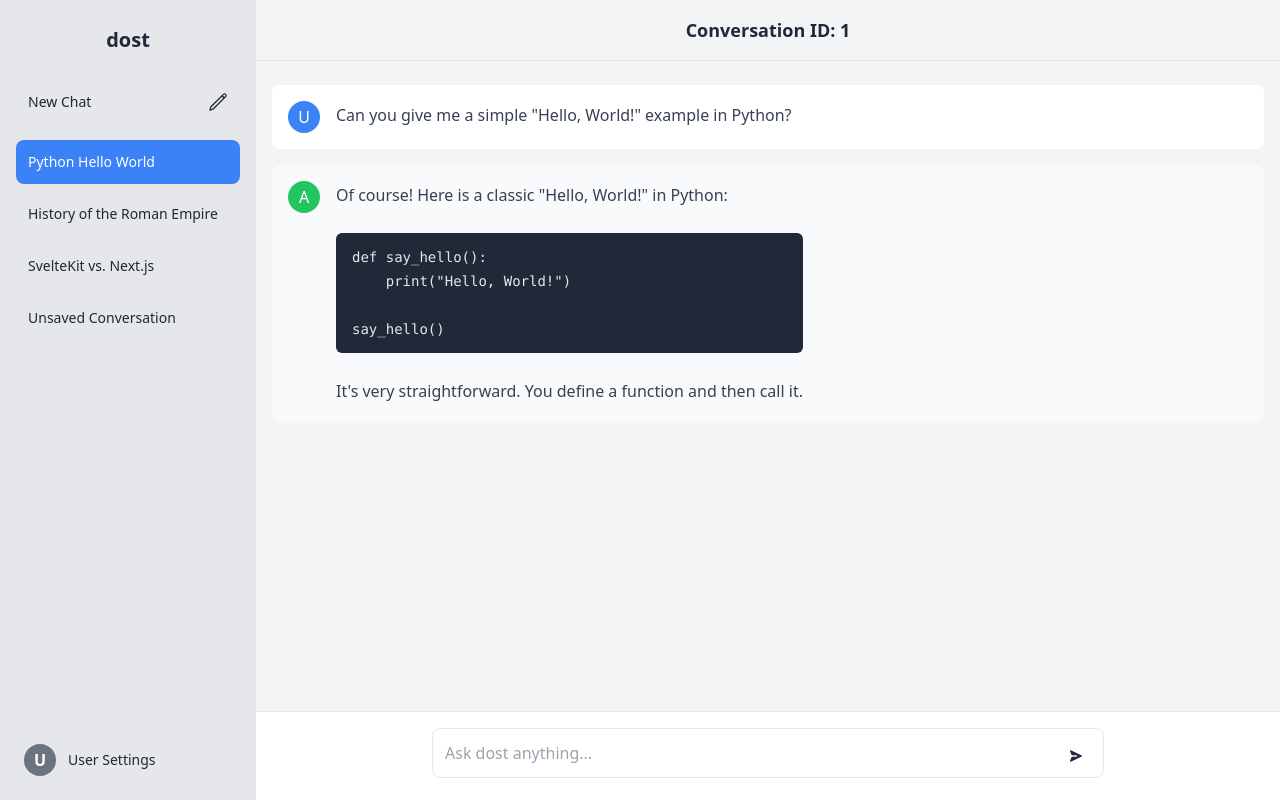
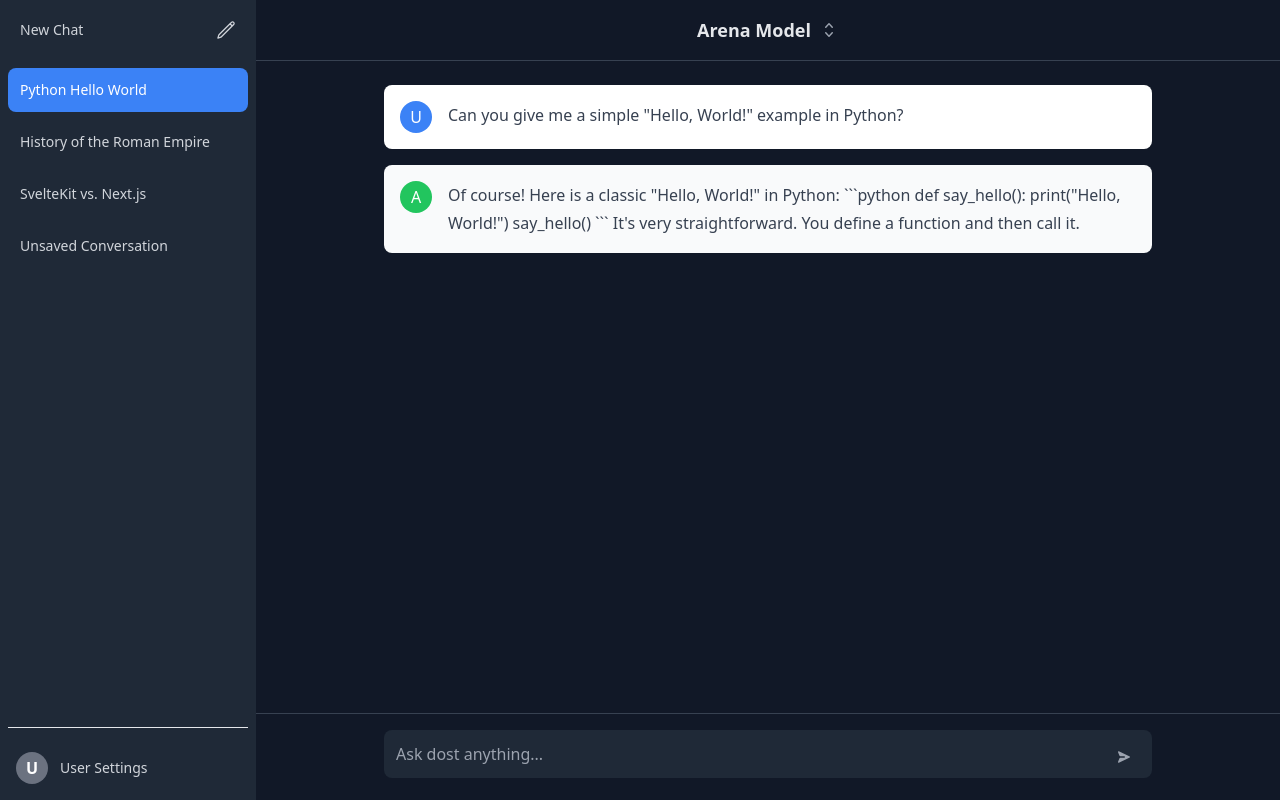
Before and after one commit to cbarkinozer/dost, a SvelteKit app in the folder frontend/: page /c/1 in a window 1280 px wide. Built offline with nearby package versions, Linux system fonts and the light colour scheme.

Commit message:
add features fundamental

```diff
--- a/frontend/package.json
+++ b/frontend/package.json
@@ -31,6 +31,7 @@
 		"vite": "^6.2.6"
 	},
 	"dependencies": {
+		"@popperjs/core": "^2.11.8",
 		"highlight.js": "^11.11.1",
 		"marked": "^16.0.0"
 	}
--- a/frontend/src/lib/components/chat/ChatInput.svelte
+++ b/frontend/src/lib/components/chat/ChatInput.svelte
@@ -8,50 +8,64 @@
         const trimmedValue = inputValue.trim();
         if (!trimmedValue) return;
 
-        // Create the new user message object with a unique ID
         const userMessage: Message = {
-            id: crypto.randomUUID(), // Add unique ID
+            id: crypto.randomUUID(),
             role: 'user',
             content: trimmedValue
         };
 
-        // Update the store with the new user message
         messages.update((currentMessages) => [...currentMessages, userMessage]);
+        inputValue = ''; // Clear input immediately
 
-        // Simulate an assistant response after a delay
-        setTimeout(() => {
-            const assistantMessage: Message = {
-                id: crypto.randomUUID(), // Add unique ID
-                role: 'assistant',
-                content: 'This is a simulated response. The backend is not connected yet.'
-            };
-            messages.update(currentMessages => [...currentMessages, assistantMessage]);
-        }, 1000);
+        // --- Start of Streaming Simulation ---
+        const responseWords = "This is a simulated streaming response. Each word appears one by one, just like a real LLM.".split(" ");
 
-        // Clear the input field after submission
-        inputValue = '';
+        const assistantMessage: Message = {
+            id: crypto.randomUUID(),
+            role: 'assistant',
+            content: '' // Start with empty content
+        };
+
+        // Add the empty assistant message bubble to the UI immediately
+        messages.update(currentMessages => [...currentMessages, assistantMessage]);
+
+        let wordIndex = 0;
+        const streamInterval = setInterval(() => {
+            if (wordIndex < responseWords.length) {
+                messages.update(currentMessages => {
+                    const messageToUpdate = currentMessages.find(m => m.id === assistantMessage.id);
+                    if (messageToUpdate) {
+                        messageToUpdate.content += responseWords[wordIndex] + " ";
+                    }
+                    return currentMessages;
+                });
+                wordIndex++;
+            } else {
+                clearInterval(streamInterval);
+            }
+        }, 100);
+        // --- End of Streaming Simulation ---
     }
 
     function handleKeydown(event: KeyboardEvent) {
-        // Submit on Enter key, but allow Shift+Enter for new lines
         if (event.key === 'Enter' && !event.shiftKey) {
-            event.preventDefault(); // Prevent default Enter behavior (adding a new line)
+            event.preventDefault();
             handleSubmit();
         }
     }
 </script>
 
-<div class="p-4 bg-white dark:bg-gray-800 border-t dark:border-gray-700">
-    <div class="max-w-2xl mx-auto">
+<div class="p-4 bg-gray-900 border-t border-gray-700">
+    <div class="max-w-3xl mx-auto">
         <form on:submit|preventDefault={handleSubmit} class="relative">
             <textarea
                 bind:value={inputValue}
                 on:keydown={handleKeydown}
-                class="w-full p-3 pr-12 border rounded-lg dark:bg-gray-700 dark:border-gray-600 focus:outline-none focus:ring-2 focus:ring-blue-500 resize-none"
+                class="w-full p-3 pr-12 bg-gray-800 border-gray-600 rounded-lg text-gray-200 focus:outline-none focus:ring-2 focus:ring-blue-500 resize-none"
                 rows="1"
                 placeholder="Ask dost anything..."
             ></textarea>
-            <button type="submit" class="absolute right-3 top-1/2 -translate-y-1/2 p-2 rounded-full hover:bg-gray-200 dark:hover:bg-gray-600" aria-label="Send message">
+            <button type="submit" class="absolute right-3 top-1/2 -translate-y-1/2 p-2 rounded-full text-gray-400 hover:bg-gray-700 hover:text-gray-200" aria-label="Send message">
                 <svg xmlns="http://www.w3.org/2000/svg" viewBox="0 0 16 16" fill="currentColor" class="w-4 h-4">
                     <path d="M2.87 2.298a.75.75 0 0 0-.812 1.021L3.39 6.624a1 1 0 0 0 .928.626H8.25a.75.75 0 0 1 0 1.5H4.318a1 1 0 0 0-.927.626l-1.333 3.305a.75.75 0 0 0 .812 1.022L13.25 8.75a.75.75 0 0 0 0-1.5L2.87 2.298Z" />
                 </svg>
--- /dev/null
+++ b/frontend/src/lib/components/chat/ChatPlaceholder.svelte
@@ -0,0 +1,23 @@
+<div class="flex flex-col items-center justify-center h-full text-gray-400 px-4">
+    <div class="text-3xl font-bold mb-2 text-gray-200">dost</div>
+    <div class="text-xl mb-8">How can I help you today?</div>
+
+    <div class="grid grid-cols-1 sm:grid-cols-2 gap-4 w-full max-w-3xl">
+        <button class="bg-gray-800 p-4 rounded-lg text-left hover:bg-gray-700 transition-colors">
+            <div class="font-semibold text-white">Help me study</div>
+            <div>vocabulary for a college entrance exam</div>
+        </button>
+        <button class="bg-gray-800 p-4 rounded-lg text-left hover:bg-gray-700 transition-colors">
+            <div class="font-semibold text-white">Give me ideas</div>
+            <div>for what to do with my kids' art</div>
+        </button>
+        <button class="bg-gray-800 p-4 rounded-lg text-left hover:bg-gray-700 transition-colors">
+            <div class="font-semibold text-white">Overcome procrastination</div>
+            <div>Give me tips</div>
+        </button>
+        <button class="bg-gray-800 p-4 rounded-lg text-left hover:bg-gray-700 transition-colors">
+            <div class="font-semibold text-white">Tell me a fun fact</div>
+            <div>about the Roman Empire</div>
+        </button>
+    </div>
+</div>
--- a/frontend/src/lib/components/chat/Markdown.svelte
+++ b/frontend/src/lib/components/chat/Markdown.svelte
@@ -1,31 +1,42 @@
 <script lang="ts">
-  import { onMount } from 'svelte';
   import { marked } from 'marked';
   import hljs from 'highlight.js';
-
-  // Import a CSS theme for highlight.js
-  // You can choose from many themes in `node_modules/highlight.js/styles`
   import 'highlight.js/styles/github-dark.css';
 
   export let content: string = '';
 
-  // Configure marked to use highlight.js for code blocks
+  const renderer = new marked.Renderer();
+
+  // The 'marked' library passes a single object. The `lang` property can be undefined.
+  // This is the corrected function signature.
+  renderer.code = (code: string, lang: string | undefined) => {
+    const language = lang || 'plaintext';
+    const validLanguage = hljs.getLanguage(language) ? language : 'plaintext';
+
+    const highlightedCode = hljs.highlight(code, { language: validLanguage }).value;
+
+    // The 'hljs' class is required by highlight.js themes
+    return `<pre><code class="hljs ${validLanguage}">${highlightedCode}</code></pre>`;
+  };
+
   marked.setOptions({
-    highlight: (code, lang) => {
-      const language = hljs.getLanguage(lang) ? lang : 'plaintext';
-      return hljs.highlight(code, { language }).value;
-    },
-    gfm: true, // Use GitHub Flavored Markdown
-    breaks: true, // Convert single line breaks to <br>
+    renderer: renderer,
+    gfm: true,
+    breaks: true,
   });
 
-  // The parsed HTML will be stored here
   let parsedContent = '';
-
-  // We use a reactive statement `$: ` to automatically re-run this code
-  // whenever the 'content' prop changes.
   $: {
-    parsedContent = marked.parse(content) as string;
+    if (content) {
+      try {
+        parsedContent = marked.parse(content) as string;
+      } catch (e) {
+        console.error("Error parsing markdown:", e);
+        parsedContent = content; // Fallback to unparsed content on error
+      }
+    } else {
+      parsedContent = '';
+    }
   }
 </script>
 
--- /dev/null
+++ b/frontend/src/lib/components/chat/ModelSelector.svelte
@@ -0,0 +1,80 @@
+<script lang="ts">
+  import { createPopper } from '@popperjs/core';
+  import { onMount, onDestroy } from 'svelte';
+
+  let dropdownOpen = false;
+  let triggerElement: HTMLElement;
+  let dropdownElement: HTMLElement;
+  let popperInstance: any;
+
+  // Mock data
+  const models = [
+    { id: 'arena', name: 'Arena Model', size: '' },
+    { id: 'llama3-70b', name: 'llama3:70b', size: '70.6B' },
+    { id: 'mistral-latest', name: 'mistral:latest', size: '7.2B' },
+    { id: 'llama3-8b', name: 'llama3:8b', size: '8.0B' }
+  ];
+  let selectedModel = models[0];
+
+  function toggleDropdown() {
+    dropdownOpen = !dropdownOpen;
+  }
+
+  function selectModel(model: typeof models[0]) {
+    selectedModel = model;
+    dropdownOpen = false;
+  }
+
+  function closeDropdown(event: MouseEvent) {
+    if (
+      triggerElement && !triggerElement.contains(event.target as Node) &&
+      dropdownElement && !dropdownElement.contains(event.target as Node)
+    ) {
+      dropdownOpen = false;
+    }
+  }
+
+  onMount(() => {
+    popperInstance = createPopper(triggerElement, dropdownElement, {
+      placement: 'bottom-start',
+    });
+    window.addEventListener('click', closeDropdown);
+  });
+
+  onDestroy(() => {
+      if (popperInstance) {
+          popperInstance.destroy();
+      }
+      window.removeEventListener('click', closeDropdown);
+  })
+</script>
+
+<div class="relative">
+  <button bind:this={triggerElement} on:click|stopPropagation={toggleDropdown} class="flex items-center gap-2">
+    <span class="text-lg font-semibold text-gray-200">{selectedModel.name}</span>
+    <svg xmlns="http://www.w3.org/2000/svg" viewBox="0 0 20 20" fill="currentColor" class="w-5 h-5 text-gray-400">
+      <path fill-rule="evenodd" d="M10 3a.75.75 0 0 1 .55.24l3.25 3.5a.75.75 0 1 1-1.1 1.02L10 4.852 7.3 7.76a.75.75 0 0 1-1.1-1.02l3.25-3.5A.75.75 0 0 1 10 3ZM10 17a.75.75 0 0 1-.55-.24l-3.25-3.5a.75.75 0 1 1 1.1-1.02L10 15.148l2.7-2.913a.75.75 0 0 1 1.1 1.02l-3.25 3.5A.75.75 0 0 1 10 17Z" clip-rule="evenodd" />
+    </svg>
+  </button>
+
+  {#if dropdownOpen}
+    <div bind:this={dropdownElement} class="absolute z-10 mt-2 w-72 rounded-xl bg-gray-800 border border-gray-700 p-2 shadow-lg ring-1 ring-black ring-opacity-5">
+      <input type="text" placeholder="Search a model" class="w-full bg-gray-700 border-gray-600 rounded-md p-2 mb-2 text-white focus:ring-blue-500 focus:border-blue-500">
+      <div class="space-y-1">
+        {#each models as model (model.id)}
+          <button on:click={() => selectModel(model)} class="w-full text-left flex items-center justify-between p-2 rounded-md hover:bg-gray-700">
+            <div class="flex items-center gap-2 text-gray-300">
+              <svg xmlns="http://www.w3.org/2000/svg" width="24" height="24" viewBox="0 0 24 24" fill="none" stroke="currentColor" stroke-width="2" stroke-linecap="round" stroke-linejoin="round" class="w-4 h-4"><circle cx="12" cy="12" r="10"></circle><circle cx="12" cy="12" r="4"></circle><line x1="22" x2="18" y1="12" y2="12"></line><line x1="6" x2="2" y1="12" y2="12"></line><line x1="12" x2="12" y1="2" y2="6"></line><line x1="12" x2="12" y1="18" y2="22"></line></svg>
+              <span>{model.name}</span>
+            </div>
+            {#if model.id === selectedModel.id}
+              <svg xmlns="http://www.w3.org/2000/svg" viewBox="0 0 20 20" fill="currentColor" class="w-5 h-5 text-blue-400">
+                <path fill-rule="evenodd" d="M16.704 4.153a.75.75 0 0 1 .143 1.052l-8 10.5a.75.75 0 0 1-1.127.075l-4.5-4.5a.75.75 0 0 1 1.06-1.06l3.894 3.893 7.48-9.817a.75.75 0 0 1 1.052-.143Z" clip-rule="evenodd" />
+              </svg>
+            {/if}
+          </button>
+        {/each}
+      </div>
+    </div>
+  {/if}
+</div>
--- /dev/null
+++ b/frontend/src/lib/stores/ui.ts
@@ -0,0 +1,3 @@
+import { writable } from 'svelte/store';
+
+export const pageTitle = writable('Welcome');
--- a/frontend/src/routes/+layout.svelte
+++ b/frontend/src/routes/+layout.svelte
@@ -1,23 +1,26 @@
 <script lang="ts">
   import "../app.css";
-  import ChatHistory from "$lib/components/layout/ChatHistory.svelte"; // Import the component
+  import ChatHistory from "$lib/components/layout/ChatHistory.svelte";
+  import ModelSelector from '$lib/components/chat/ModelSelector.svelte';
 </script>
 
-<div class="flex h-screen bg-gray-100 dark:bg-gray-900 text-gray-800 dark:text-gray-200">
+<div class="flex h-screen bg-gray-900 text-gray-200">
 
   <!-- Sidebar -->
-  <aside class="w-64 flex-shrink-0 bg-gray-200 dark:bg-gray-800 flex flex-col p-4">
-    <div class="flex items-center justify-center h-12 border-b dark:border-gray-700 mb-4 flex-shrink-0">
-      <h1 class="text-xl font-bold">dost</h1>
-    </div>
-
-    <!-- Render the Chat History component here -->
+  <aside class="w-64 flex-shrink-0 bg-gray-800 flex flex-col p-2 text-gray-300">
     <ChatHistory />
-
   </aside>
 
   <!-- Main Content -->
-  <main class="flex-1 flex flex-col">
-    <slot />
+  <main class="flex-1 flex flex-col overflow-hidden">
+    <!-- Main Header with Model Selector -->
+    <header class="p-4 border-b border-gray-700 flex justify-center items-center flex-shrink-0">
+      <ModelSelector />
+    </header>
+
+    <!-- Slot for page content -->
+    <div class="flex-1 overflow-y-auto">
+      <slot />
+    </div>
   </main>
 </div>
--- a/frontend/src/routes/c/[id]/+page.svelte
+++ b/frontend/src/routes/c/[id]/+page.svelte
@@ -3,32 +3,27 @@
   import MessageBubble from '$lib/components/chat/MessageBubble.svelte';
   import ChatInput from '$lib/components/chat/ChatInput.svelte';
   import { messages } from '$lib/stores/chat';
-  import { selectedConversationId } from '$lib/stores/conversations'; // Import the store
+  import { selectedConversationId } from '$lib/stores/conversations';
+  import ChatPlaceholder from '$lib/components/chat/ChatPlaceholder.svelte';
 
-  // This is a reactive statement. It runs whenever $page.params.id changes.
   $: if ($page.params.id) {
     selectedConversationId.set($page.params.id);
   }
 </script>
 
-<div class="flex-1 flex flex-col h-full overflow-hidden">
+<div class="flex-1 flex flex-col h-full">
 
-  <!-- Header -->
-  <header class="p-4 border-b dark:border-gray-700 text-center flex-shrink-0">
-    <!-- We use the 'id' from the URL to show which page we're on -->
-    <h2 class="text-lg font-semibold">
-        Conversation ID: {$page.params.id}
-    </h2>
-  </header>
-
-  <!-- Message History -->
-  <div class="flex-1 overflow-y-auto p-4 space-y-4">
-    {#each $messages as message (message.id)} <!-- Use the new unique id as the key -->
-    <MessageBubble
-        id={message.id}
-        role={message.role}
-        content={message.content} />
-    {/each}
+  <!-- Message History (or Placeholder) -->
+  <div class="flex-1 overflow-y-auto p-4">
+      {#if $messages.length > 0}
+          <div class="space-y-4 max-w-3xl mx-auto">
+              {#each $messages as message (message.id)}
+                  <MessageBubble id={message.id} role={message.role} content={message.content} />
+              {/each}
+          </div>
+      {:else}
+          <ChatPlaceholder />
+      {/if}
   </div>
 
   <!-- Chat Input -->
```
Also changed, not shown: frontend/src/lib/components/settings/InterfaceSettings.svelte (+2 -7 lines), frontend/src/routes/+page.svelte (+6 -18 lines), 1 other file (tests, documents, lock files or other folders).
